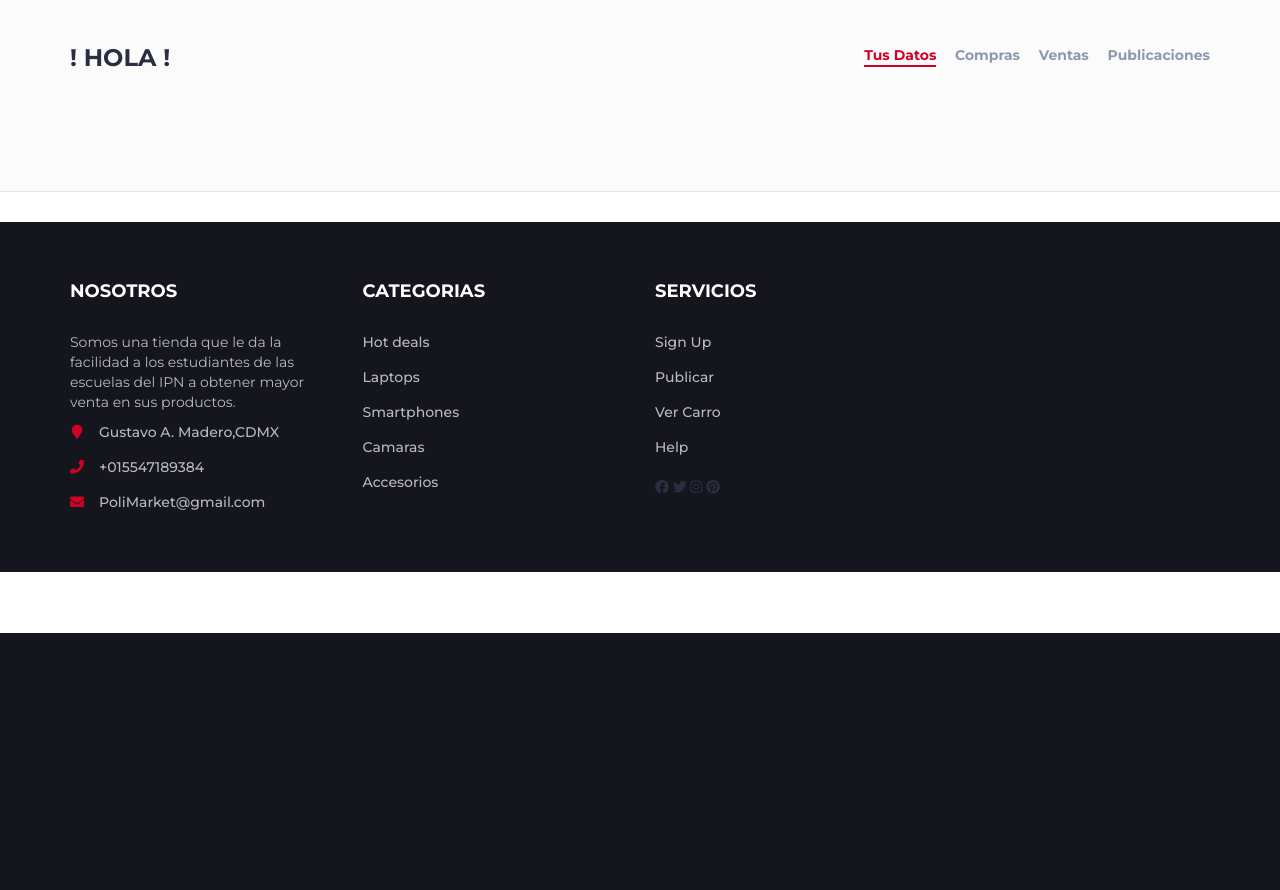
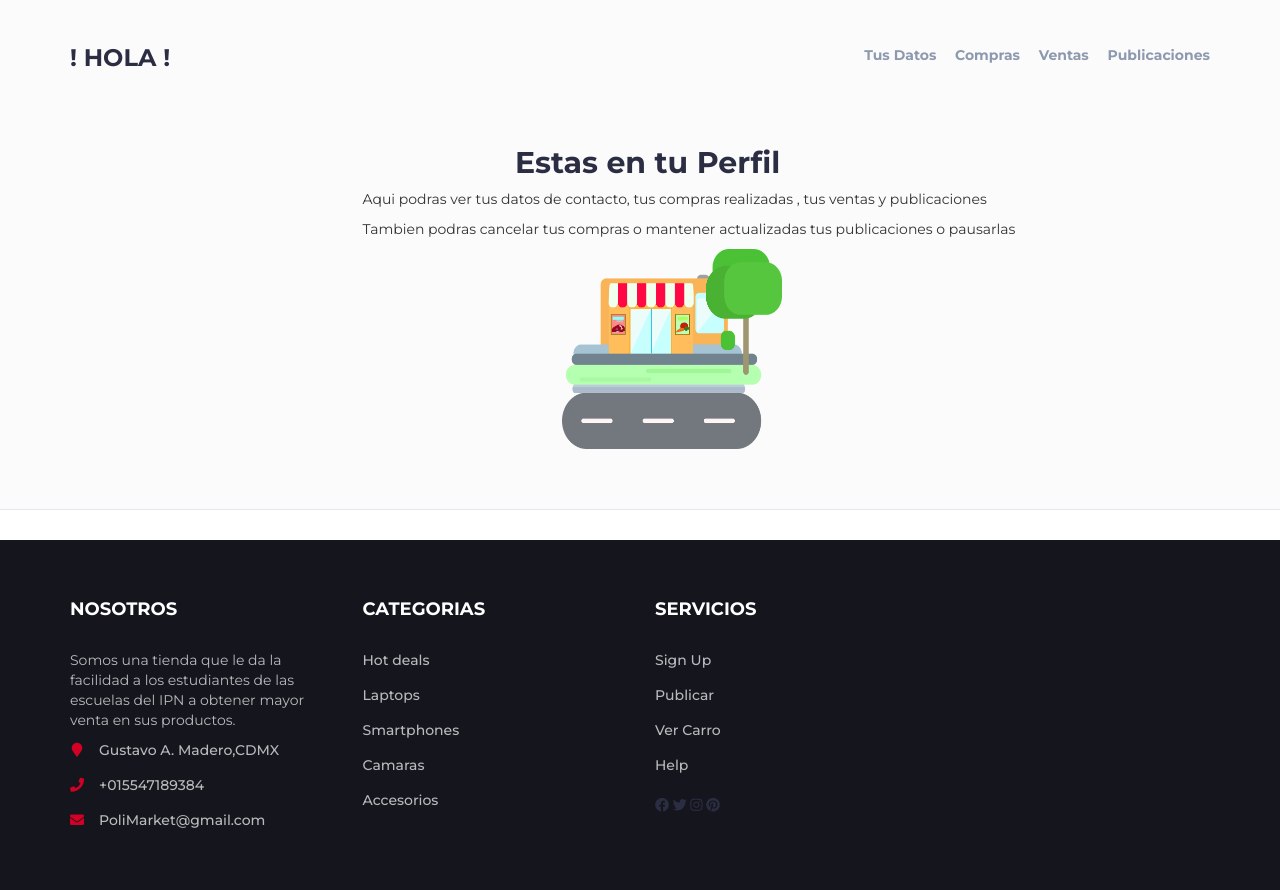
Before and after one commit to issacastro/Polimarket, a PHP site: page /View/perfil in a window 1280 px wide. Shown: the part 167-1057 px from the top of the page. Before the commit the page ends 800 px from the top, so only its background shows below. Run offline with PHP 8.4, Linux system fonts and the light colour scheme; the visitor is signed in with stand-in values (Sample User, id 1); some libraries are stand-ins or nearby versions.

Commit message:
Todas las Vistas

```diff
--- a/Controller/JS/Ajax.js
+++ b/Controller/JS/Ajax.js
@@ -2,6 +2,7 @@ $(document).ready(function(){
     console.log('Peticones Corriendo');
     obtenerC();
     obtenerP();
+    PERFIL();
     $.getJSON("Resources/data/categorias.json", function (data) {
       $.each(data.Categorias, function (i, data) {
           var div_data = "<option value=" + data.Categoria + ">" + data.Categoria + "</option>";
@@ -60,6 +61,17 @@ $(document).ready(function(){
     e.preventDefault();
     $('#register-form')[0].reset();
   })
+  $(document).on('click','.add-to-compare',function(){
+    var ID = $(this).prop('value');
+    var CAT = document.getElementById(ID+"C").innerHTML
+    var USR = document.getElementById("NICK").innerHTML
+    alert(ID);
+    alert(CAT);
+    alert(USR);
+
+
+  });
+
   $(document).on('click','.quick-view',function(){
   var SESSION=$("#SESSION").prop('value');
   //alert(SESSION);
@@ -99,7 +111,7 @@ $.ajax({
   data:{ID:ID,CAT:CAT},
   success: function(e){
     //alert(e);
-    if(e!=1){
+    if(e!="Ya esta"){
     let template =``;
     var  producto = JSON.parse(e);
     //alert(producto.nombre);
@@ -116,8 +128,8 @@ $.ajax({
       $('#Mensaje').html("Algo salio mal :c");
       $('#PRODUCTO').html(template);
     }
-  }else{
-    let template =`Cuand realices tu compra podras elejir la cantidad de este producto`;
+  }if(e==404){
+    let template =`En el carrito puedes eliminarlo si lo agregaste sin querer :c`;
     $("#myModal").modal();
     $('#Mensaje').html("! Ya esta en el Carrito!");
     $('#PRODUCTO').html(template);
@@ -269,6 +281,8 @@ $.ajax({
         <i class="fa fa-star"></i>
       </div>
       <div class="product-btns">
+      <input id="${producto.id_Producto}"type="hidden" value="${producto.fk_Categoria}">
+      <div  id="${producto.id_Producto}C" style="visibility: hidden">${producto.fk_Categoria}</div>
       <button value="${producto.id_Producto}"class="quick-view"><i class="fa fa-eye"></i><span class="tooltipp">Ver</span></button>
 </div>
     </div>
@@ -279,19 +293,103 @@ $.ajax({
   return template;
  }
 
+ function Publicaciones(producto,template){
+  // alert(JSON.stringify(producto))
+  template +=`
+  <div class="col-md-4 col-xs-6">
+  <div class="product">
+    <div class="product-img">
+    <center>
+      <img src="${producto.img}"  align="middle" style="width: 220px; height: 200px">
+
+    </div>
+    <div class="product-body">
+      <p class="product-category">${producto.fk_Categoria}</p>
+      <h3 class="product-name"><a href="#">${producto.nombre}</a></h3>
+      <h5 class="product-name">${producto.fk_Escuela}</h5>
+      <h5 class="product-price">STOCK:${producto.stock}</h5>
+      <p class="product-category">${producto.descripcion}</p>
+      <h4 class="product-price">${producto.precio}<del class="product-old-price">${producto.precio+Math.floor(Math.random()*101)}</del></h4>
+      <div class="product-rating">
+        <i class="fa fa-star"></i>
+        <i class="fa fa-star"></i>
+        <i class="fa fa-star"></i>
+        <i class="fa fa-star"></i>
+        <i class="fa fa-star"></i>
+      </div>
+      <div class="product-btns">
+      <input id="${producto.id_Producto}"type="hidden" value="${producto.fk_Categoria}">
+      <div  id="${producto.id_Producto}C" style="visibility: hidden">${producto.fk_Categoria}</div>
+      <button value="${producto.id_Producto}"class="add-to-compare"><i class="fas fa-exchange-alt"></i><span class="tooltipp">Editar</span></button>
+</div>
+    </div>
+
+  </div>
+</div>
+  `;
+  return template;
+ }
+
+
+ function Compras(producto,template,i){
+  // alert(JSON.stringify(producto))
+  template +=`
+  <div class="col-md-4 col-xs-6">
+  <div class="product">
+    <div class="product-img">
+    <center>
+      <img src="${producto.img}"  align="middle" style="width: 220px; height: 200px">
+
+    </div>
+    <div class="product-body">
+      <p class="product-category">${producto.cat}</p>
+      <h2><a>${producto.nombre}</a></h2>
+      <h6 class="product-name">Compra #${producto.id_Compra}</h6>
+      <h6 class="product-price">${producto.cantidad} items</h6>
+      <p class="product-category">${i} ${producto.usr}</p>
+      <h4 class="product-price">Precio ${producto.precio}</h4>
+      <div class="product-rating">
+        <i class="fa fa-star"></i>
+        <i class="fa fa-star"></i>
+        <i class="fa fa-star"></i>
+        <i class="fa fa-star"></i>
+        <i class="fa fa-star"></i>
+      </div>
+      <h6 class="product-name">Total</h6>
+      <h6 class="product-price">${producto.total}</h6>
+      <div class="product-btns">
+      <input id="${producto.id_Compra}"type="hidden" value="${producto.cat}">
+      <div  id="${producto.id_Compra}C" style="visibility: hidden">${producto.cat}</div>
+      <button value="${producto.id_Compra}"class="add-to-wishlist"><i class="fas fa-trash-alt"></i><span class="tooltipp">Cancelar Compra</span></button>
+</div>
+    </div>
+
+  </div>
+</div>
+  `;
+  return template;
+ }
+
 $(document).on('click','#Compras',function(){
-  alert("Compras");
+  //alert("Compras");
   var ID = document.getElementById("NICK").innerHTML
-alert(ID);
+//alert(ID);
 $.ajax({
   url:'Model/m_perfil.php',
     type:'POST',
     data:{function:"f1",ID:ID},
     success: function(e){
+      //alert(e);
+      let template=``;
       var datos = JSON.parse(e);
      if(datos!=""){
-      alert("Lleno");
-      alert(e);
+      //alert("Lleno");
+      var size = Object.keys(datos).length;
+      for(var i =1;i<=size;i++){
+        var  producto = JSON.parse(JSON.stringify(datos[i]));
+        template = Compras(producto,template,"Vendedor");
+      }
+      $('#PERFIL').html(template);
      }else{
       alert("Vacio");
      }
@@ -304,16 +402,23 @@ $.ajax({
 
 $(document).on('click','#Ventas',function(){
   var ID = document.getElementById("NICK").innerHTML
-alert("Ventas");
+//alert("Ventas");
 $.ajax({
   url:'Model/m_perfil.php',
     type:'POST',
     data:{function:"f2",ID:ID},
     success: function(e){
-      alert(e);
+      //alert(e);
+      let template=``;
       var datos = JSON.parse(e);
      if(datos!=""){
-      alert("Lleno");
+          //alert("Lleno");
+          var size = Object.keys(datos).length;
+          for(var i =1;i<=size;i++){
+            var  producto = JSON.parse(JSON.stringify(datos[i]));
+            template = Compras(producto,template,"Comprador");
+          }
+          $('#PERFIL').html(template);
      }else{
       alert("Vacio");
      }
@@ -326,16 +431,22 @@ $.ajax({
 
 $(document).on('click','#Publick',function(){
   var ID = document.getElementById("NICK").innerHTML
-alert("Publicacines");
+//alert("Publicacines");
 $.ajax({
   url:'Model/m_perfil.php',
     type:'POST',
     data:{function:"f3",ID:ID},
     success: function(e){
-      alert(e);
+     // alert(e);
+      let template=``;
       var datos = JSON.parse(e);
      if(datos!=""){
-      alert("Lleno");
+      var size = Object.keys(datos).length;
+      for(var i =1;i<=size;i++){
+        var  producto = JSON.parse(JSON.stringify(datos[i]));
+        template = Publicaciones(producto,template);
+      }
+      $('#PERFIL').html(template);
      }else{
       alert("Vacio");
      }
@@ -343,25 +454,113 @@ $.ajax({
     }
 
 });
+});
 
+$(document).on('click','#ACTUALIZAR',function(){
+//$("#EdicionModal").modal();
+var ID = $("#Nombre").val();
+var Email = $("#Email").val();
+var Password = $("#Password").val();
+//alert(ID);
+//alert(Email);
+//alert(Password);
+$.ajax({
+  url: 'Model/m_perfil.php',
+  type:'POST',
+  data:{function:"f5",ID:ID,Email:Email,Password:Password},
+  success: function(e){
+    //alert(e);
+    Datos(e);
+    var datos = JSON.parse(e);
+    let template=`
+    Estos son tus nuevos datos ${datos.ID_Nick}
+    `;
+    $('#Titulo').html(template);
+    template=`
+    <div class="card-body centered form-group">
+    <br>
+   <input id="Email-N" class="input-cant text-center" type="text" readonly ="readonly "placeholder="${datos.email}">
+   <i class="bar"></i>
+   <br>
+   <input  id="Password-N" class="input-cant text-center" type="password" placeholder="${datos.password}" readonly ="readonly" >
+ <i class="bar"></i>
+ </div>
+    `;
+    $('#Cuerpo').html(template);
+    template=`
+    <div class="col-md-5 col-md-push-2">
+    <button id="ACTUALIZAR-N" class="primary-btn text-center" >Va !</button>
+    </div>
+    `;
+    $('#Botones').html(template);
+    $("#EdicionModal").modal();
+  }
+});
+})
+$(document).on('click','#ACTUALIZAR-N',function(){
+  $("#EdicionModal").modal('hide');
 })
 
 $(document).on('click','#Datos',function(){
   var ID = document.getElementById("NICK").innerHTML
-alert("Datos");
+//alert("Datos");
 $.ajax({
   url:'Model/m_perfil.php',
     type:'POST',
     data:{function:"f4",ID:ID},
     success: function(e){
-      alert(e);
-      var datos = JSON.parse(e);
-     if(datos!=""){
-      alert("Lleno");
-     }else{
-      alert("Vacio");
-     }
+      Datos(e);
     }
 });
 })
+
+function PERFIL(){
+  let template=`
+
+
+<div class="card-body centered form-group">
+<div class="col-md-8 col-md-push-3">
+    <h2> Estas en tu Perfil</h2>
+</div>
+</div>
+<div class="col-md-8 col-md-push-3">
+<p>Aqui podras ver tus datos de contacto, tus compras realizadas , tus ventas y publicaciones</p>
+<p>Tambien podras cancelar tus compras o mantener actualizadas tus publicaciones o pausarlas</p>
+</div>
+<div class="card-body centered form-group">
+<div class="col-md-8 col-md-push-4">
+<a href="/POLIMARKET">
+        <img src="View/img/Market.png"align="middle" style="width: 220px; height: 200px">
+   </a>
+</div>
+</div>
+  `;
+  $('#PERFIL').html(template);
+}
+function Datos(e){
+  //   alert(e);
+     var datos = JSON.parse(e);
+   let template =`
+
+   <div class="card-body centered form-group">
+   <div class="col-md-9 col-md-push-3">
+    <h2> Datos de Usuario</h2>
+   </div>
+   <br>
+     <input  id="Nombre" class="input-cant text-center" type="text" placeholder="Nombre de Usuario" readonly="readonly" value="${datos.ID_Nick}">
+     <i class="bar"></i>
+     <br>
+     <input id="Email" class="input-cant text-center" type="text" placeholder="Correo Electronico"  value="${datos.email}">
+     <i class="bar"></i>
+     <br>
+     <input  id="Password" class="input-cant text-center" type="password" placeholder="Contraseña de usuario" value="${datos.password}">
+     <i class="bar"></i>
+     <br>
+     <div class="col-md-5 col-md-push-4">
+     <button id="ACTUALIZAR" class="primary-btn text-center" >Actualizar !</button>
+     </div>
+</div>
+   `;
+   $('#PERFIL').html(template);
+   }
 });
--- a/Controller/JS/Filtros.js
+++ b/Controller/JS/Filtros.js
@@ -172,9 +172,6 @@ function Precio(){
 
           }
           $('#STOCK').html('');
-          template +=`
-          <script src="Controller/JS/Ajax.js"></script>
-          `;
           $(template).appendTo('#STOCK');
          // location.reload();
 
--- a/Controller/JS/Stock.js
+++ b/Controller/JS/Stock.js
@@ -65,4 +65,5 @@ $(document).ready(function(){
   `;
     return template;
    }
+
 });
--- a/Controller/Session/cart.php
+++ b/Controller/Session/cart.php
@@ -34,12 +34,13 @@
 
             //$cnt=+$item->stock;
             //$_SESSION['cnt']=$cnt;
-
+            $cart=$_SESSION['cart'];
+            return $cart[$item->id_Producto];
         } else {
             $cart[$item->id_Producto]->cnt+=1;
+            return "Ya esta";
         }
-        $cart=$_SESSION['cart'];
-        return $cart[$item->id_Producto];
+
     }
 
     function delete($id_item){
--- a/View/perfil.php
+++ b/View/perfil.php
@@ -6,6 +6,7 @@
 <?php require '../View/Gen/header_login.php';
  $usr=unserialize($_SESSION['user']);
 ?>
+
 		<!-- BREADCRUMB -->
 		<div id="breadcrumb" class="section">
 			<!-- container -->
@@ -20,7 +21,7 @@
 							<h3 id="NICK"class="title"><?php echo $usr->ID_Nick?></h3>
 							<div class="section-nav">
 								<ul class="section-tab-nav tab-nav">
-									<li class="active"><a id="Datos" data-toggle="tab" href="#tab2">Tus Datos </a></li>
+									<li ><a id="Datos" data-toggle="tab" href="#tab2">Tus Datos </a></li>
 									<li><a id="Compras" data-toggle="tab" href="#tab2">Compras</a></li>
 									<li><a id="Ventas" data-toggle="tab" href="#tab2">Ventas</a></li>
 									<li><a id="Publick" data-toggle="tab" href="#tab2">Publicaciones</a></li>
@@ -41,8 +42,29 @@
 			<div class="container">
 				<!-- row -->
 				<div class="row">
-                <div id="PERFIL"></div>
-                </div>
+
+				<div id="PERFIL"></div>
+							   <!-- Modal Para Editar Tareas -->
+<div class="modal fade" id="EdicionModal" tabindex="-1" role="dialog" aria-labelledby="EdicionModalLabel" aria-hidden="true">
+        <div class="modal-dialog" role="document">
+          <div class="modal-content">
+            <div class="modal-header">
+              <h2  id="Titulo"> </h2>
+              <button type="button" class="close" data-dismiss="modal" aria-label="Close">
+                <span aria-hidden="true">&times;</span>
+              </button>
+            </div>
+            <div id="Cuerpo"class="modal-body">
+            </div>
+            <div id="Botones" class="modal-footer">
+            </div>
+          </div>
+        </div>
+      </div>
+ <!-- Modal Para Editar Tareas -->
+				<!--/PERFIL-->
+				</div>
+
 				<!-- /row -->
 			</div>
 			<!-- /container -->
```
Also changed, not shown: Model/m_carrito.php (+6 -1 lines), Model/m_perfil.php (+23 -1 lines).
